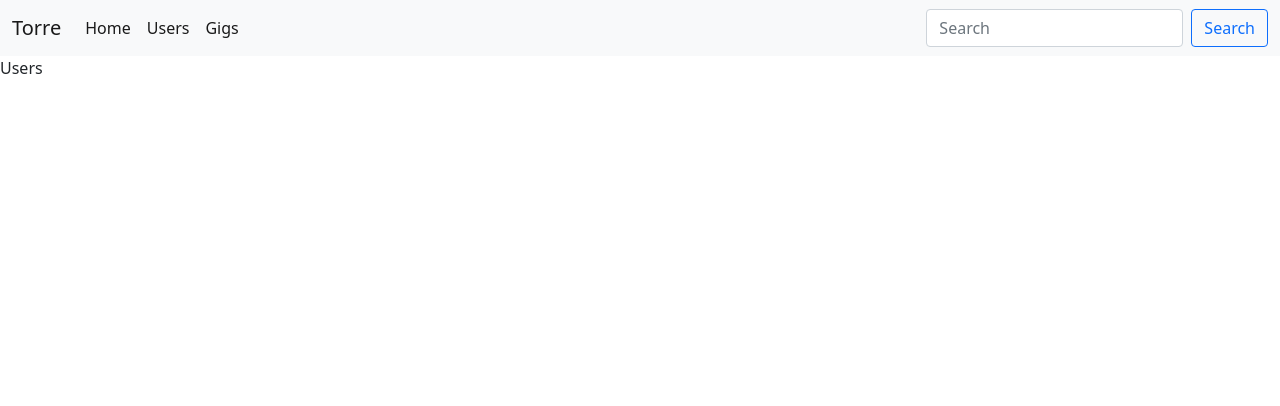
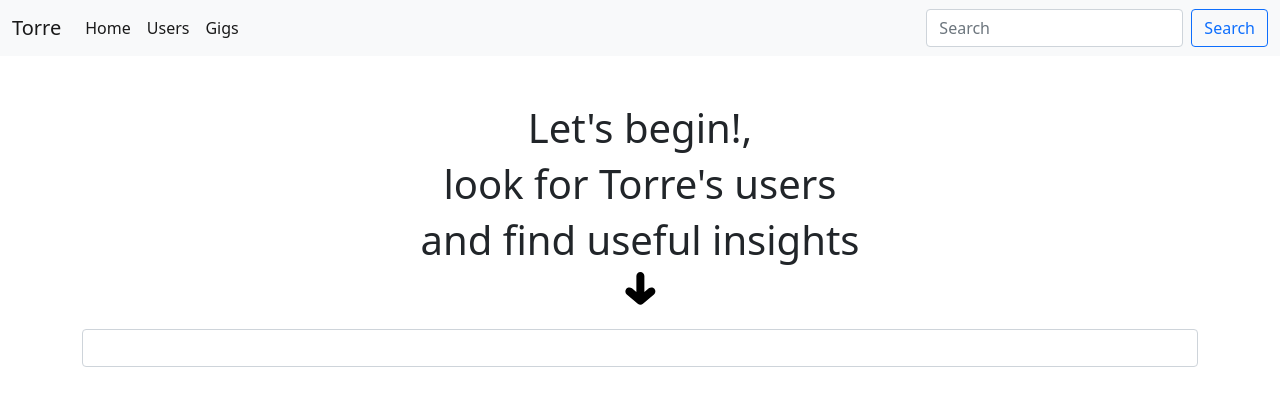
Before and after one commit to asgutierrez/torre_app, a React (Create React App) app: page /users in a window 1280 px wide. Shown: the top 406 px of the page. Built offline with nearby package versions, Linux system fonts and the light colour scheme.

Commit message:
[Feature]: Basic layout implementation

```diff
--- /dev/null
+++ b/src/assets/Icons/DownArrow.js
@@ -0,0 +1,16 @@
+import React from 'react';
+
+function DownArrow() {
+  return (
+    <svg width='32.75px' height='32.75px' viewBox='0 0 32.75 32.75'>
+      <g>
+        <path
+          d='M29.975,22.449l-11.011,9.35c-0.745,0.635-1.667,0.951-2.589,0.951c-0.921,0-1.842-0.316-2.589-0.951l-11.01-9.35
+		c-1.684-1.432-1.89-3.955-0.46-5.639c1.43-1.686,3.955-1.892,5.639-0.459l4.42,3.754V4c0-2.209,1.791-4,4-4c2.208,0,4,1.791,4,4
+		v16.105l4.421-3.754c1.686-1.43,4.209-1.225,5.639,0.459S31.657,21.02,29.975,22.449z'
+        />
+      </g>
+    </svg>
+  );
+}
+export default DownArrow;
--- a/src/components/Gigs/Gigs.js
+++ b/src/components/Gigs/Gigs.js
@@ -1,3 +1,50 @@
+import { motion } from 'framer-motion';
+import { useEffect, useState } from 'react';
+import DownArrow from '../../assets/Icons/DownArrow';
+import { variants } from '../../helpers/Constants';
+
 export default function Gigs() {
-  return <p>Gigs</p>;
+  const [delay, setDelay] = useState(1);
+  const [render, setRender] = useState(false);
+
+  useEffect(() => {
+    const loaded = localStorage.getItem('loaded_gigs');
+    if (JSON.parse(loaded)) {
+      setDelay(0);
+    }
+    localStorage.setItem('loaded_gigs', true);
+    setRender(true);
+  }, []);
+
+  return (
+    render && (
+      <div className='text-center mt-5'>
+        <motion.h1
+          initial='hidden'
+          animate='visible'
+          variants={variants}
+          transition={{ duration: 2 }}
+        >
+          Here you can look for Torre's gigs!
+        </motion.h1>
+        <motion.div
+          initial='hidden'
+          animate='visible'
+          variants={variants}
+          transition={{ delay: delay * 2, duration: 2 }}
+        >
+          <DownArrow />
+        </motion.div>
+        <motion.div
+          initial='hidden'
+          animate='visible'
+          variants={variants}
+          transition={{ delay: delay * 3, duration: 2 }}
+          className='input-group mb-3 mt-4'
+        >
+          <input type='text' className='form-control' />
+        </motion.div>
+      </div>
+    )
+  );
 }
--- a/src/components/Home/Home.js
+++ b/src/components/Home/Home.js
@@ -1,6 +1,16 @@
+import { motion } from 'framer-motion';
+import { useHistory } from 'react-router-dom';
+
 export default function Home() {
+  const history = useHistory();
+
   return (
-    <div className='jumbotron jumbotron-fluid'>
+    <motion.div
+      whileHover={{ scale: 1.05 }}
+      whileTap={{ scale: 0.9 }}
+      className='jumbotron jumbotron-fluid mt-5 text-center'
+      onClick={() => history.push('/users')}
+    >
       <div className='container'>
         <h1 className='display-4'>Welcome to Torre's Project</h1>
         <p className='lead'>
@@ -8,6 +18,6 @@
           developer position.
         </p>
       </div>
-    </div>
+    </motion.div>
   );
 }
--- a/src/components/Users/Users.js
+++ b/src/components/Users/Users.js
@@ -1,3 +1,66 @@
+import { motion } from 'framer-motion';
+import { useEffect, useState } from 'react';
+import DownArrow from '../../assets/Icons/DownArrow';
+import { variants } from '../../helpers/Constants';
+
 export default function Users() {
-  return <p>Users</p>;
+  const [delay, setDelay] = useState(1);
+  const [render, setRender] = useState(false);
+
+  useEffect(() => {
+    const loaded = localStorage.getItem('loaded_users');
+    if (JSON.parse(loaded)) {
+      setDelay(0);
+    }
+    localStorage.setItem('loaded_users', true);
+    setRender(true);
+  }, []);
+
+  return (
+    render && (
+      <div className='text-center mt-5'>
+        <motion.h1
+          initial='hidden'
+          animate='visible'
+          variants={variants}
+          transition={{ duration: 2 }}
+        >
+          Let's begin!,
+        </motion.h1>
+        <motion.h1
+          initial='hidden'
+          animate='visible'
+          variants={variants}
+          transition={{ delay: delay, duration: 2 }}
+        >
+          look for Torre's users
+        </motion.h1>
+        <motion.h1
+          initial='hidden'
+          animate='visible'
+          variants={variants}
+          transition={{ delay: delay * 2, duration: 2 }}
+        >
+          and find useful insights
+        </motion.h1>
+        <motion.div
+          initial='hidden'
+          animate='visible'
+          variants={variants}
+          transition={{ delay: delay * 3, duration: 2 }}
+        >
+          <DownArrow />
+        </motion.div>
+        <motion.div
+          initial='hidden'
+          animate='visible'
+          variants={variants}
+          transition={{ delay: delay * 3, duration: 2 }}
+          className='input-group mb-3 mt-4'
+        >
+          <input type='text' className='form-control' />
+        </motion.div>
+      </div>
+    )
+  );
 }
--- a/src/containers/App.js
+++ b/src/containers/App.js
@@ -8,6 +8,7 @@
   return (
     <Router>
       <Navbar />
+      <div className='container'>
         <Switch>
           <Route exact path='/'>
             <Home />
@@ -19,6 +20,7 @@
             <Gigs />
           </Route>
         </Switch>
+      </div>
     </Router>
   );
 }
--- /dev/null
+++ b/src/helpers/Constants.js
@@ -0,0 +1,4 @@
+export const variants = {
+  visible: { opacity: 1 },
+  hidden: { opacity: 0 },
+};
```
Also changed, not shown: 1 other file (tests, documents, lock files or other folders). Lines whose indentation alone changed are shown as unchanged.
